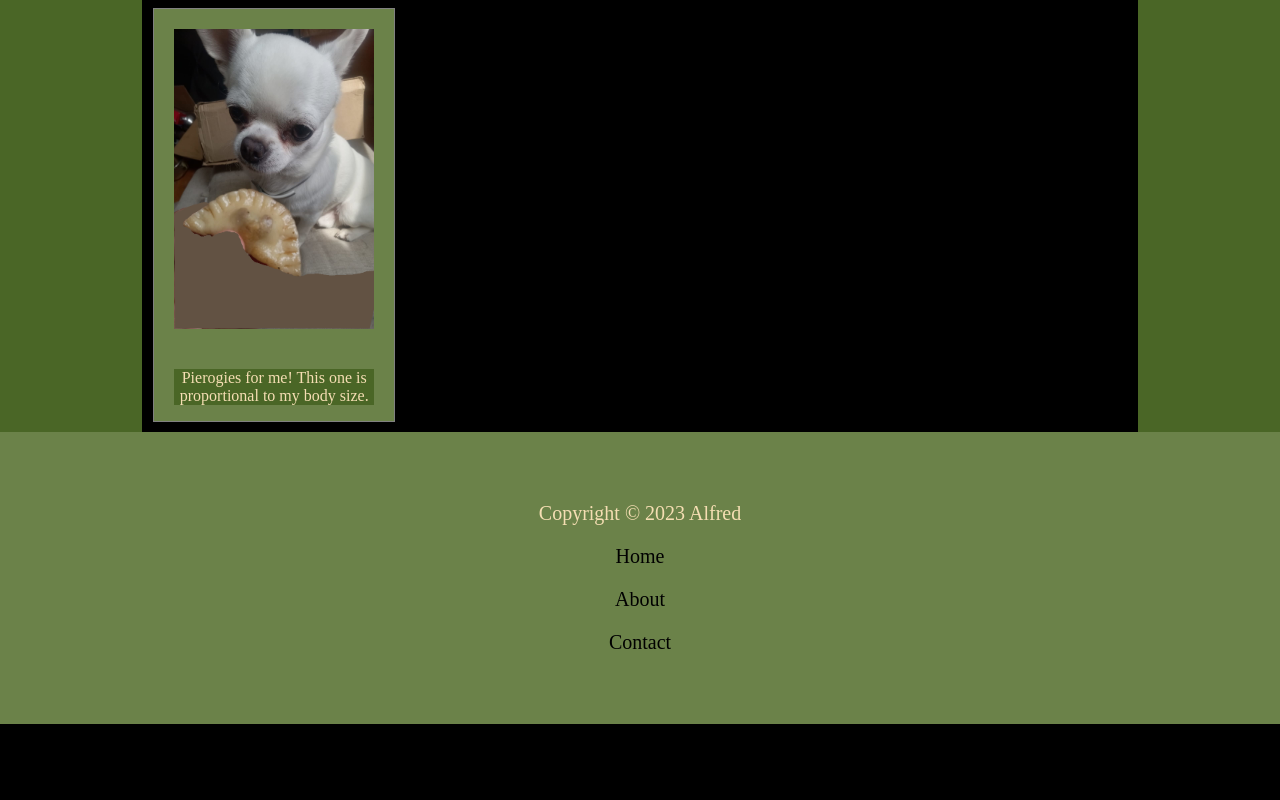
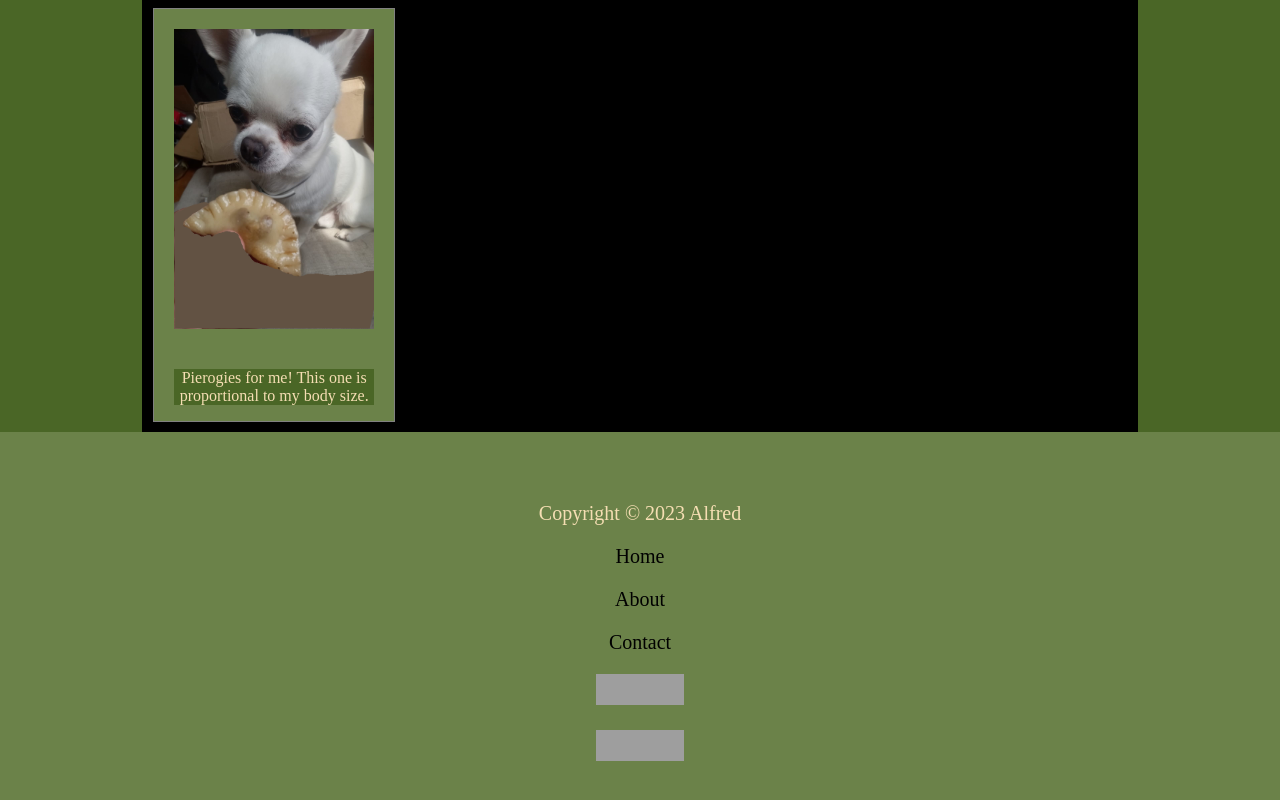
Before and after one commit to joanmontas/FirstWebPage, a plain HTML site: page about.html in a window 1280 px wide. Shown: the part 566-1366 px from the top of the page. Before the commit the page ends 1290 px from the top, so only its background shows below. Drawn offline with Linux system fonts and the light colour scheme; grey boxes are pictures that could not be loaded.

Commit message:
W3C Validated

```diff
--- a/about.html
+++ b/about.html
@@ -81,6 +81,20 @@
             <p>  <a href="index.html">Home</a> </p>
             <p>  <a href="about.html">About</a> </p>
             <p>  <a href="contact.html">Contact</a> </p>
+            <p>
+                <a href="https://jigsaw.w3.org/css-validator/check/referer">
+                    <img style="border:0;width:88px;height:31px"
+                        src="https://jigsaw.w3.org/css-validator/images/vcss"
+                        alt="Valid CSS!" />
+                </a>
+            </p>
+            <p>
+                <a href="https://jigsaw.w3.org/css-validator/check/referer">
+                    <img style="border:0;width:88px;height:31px"
+                        src="https://jigsaw.w3.org/css-validator/images/vcss-blue"
+                        alt="Valid CSS!" />
+                </a>
+            </p>
         </footer>
     </body>
 </html>
```
Also changed, not shown: contact.html (+14 -0 lines), index.html (+14 -0 lines).
